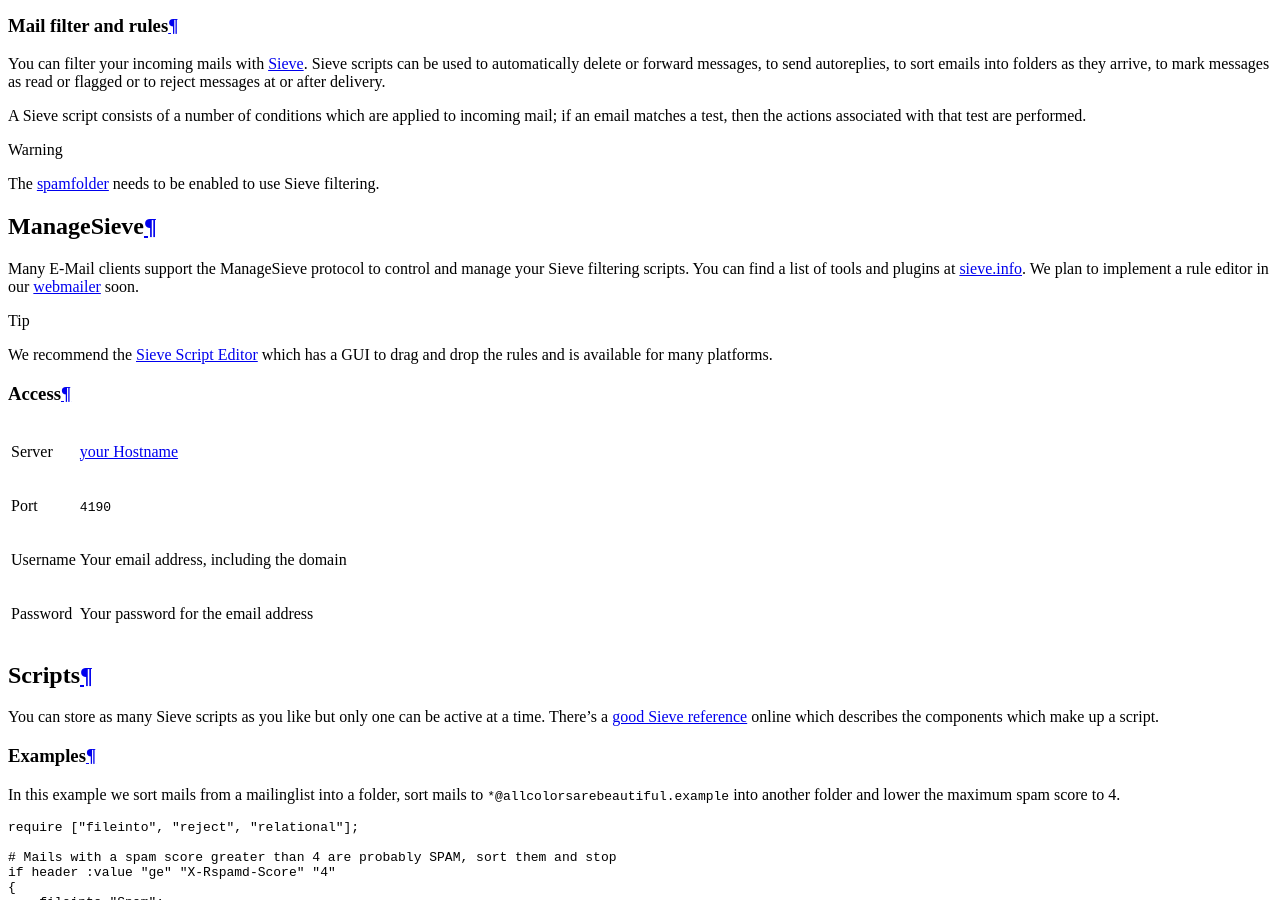
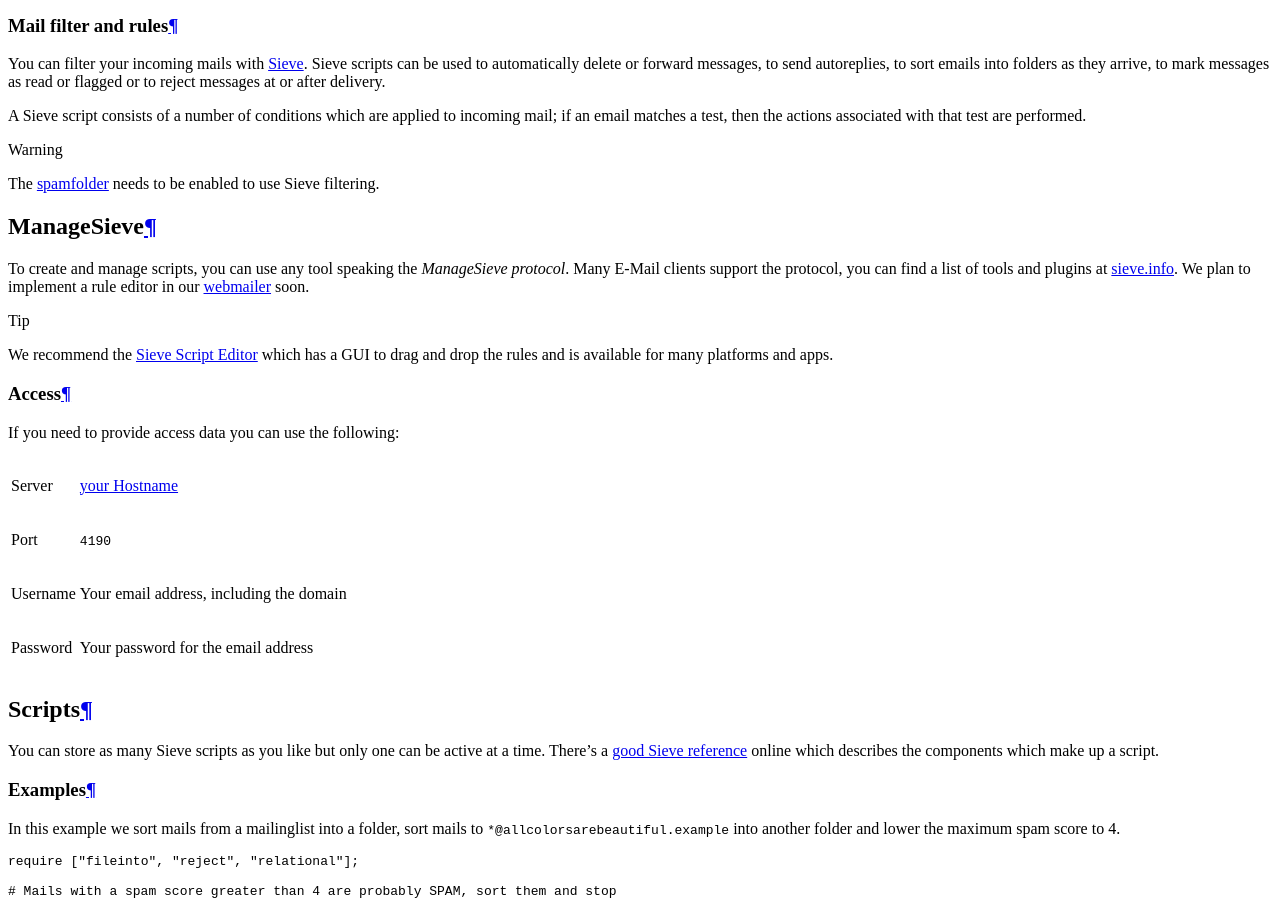
Before and after one commit to Uberspace/manual, a Sphinx documentation site: the page built from source/mail-filters.rst, in a window 1280 px wide and 900 px high, scrolled down 1903 px. Built offline with Sphinx 7.4.7 and the Read the Docs theme 2.0.0, drawn with Linux system fonts in a browser that asks for light colours.

Commit message:
improve managesieve text #317

```diff
--- a/source/mail-filters.rst
+++ b/source/mail-filters.rst
@@ -13,12 +13,14 @@ A Sieve script consists of a number of conditions which are applied to incoming
 ManageSieve
 ###########
 
-Many E-Mail clients support the ManageSieve protocol to control and manage your Sieve filtering scripts. You can find a list of tools and plugins at `sieve.info <http://sieve.info/clients>`_. We plan to implement a rule editor in our :ref:`webmailer <mail-access>` soon.
+To create and manage scripts, you can use any tool speaking the *ManageSieve protocol*. Many E-Mail clients support the protocol, you can find a list of tools and plugins at `sieve.info <http://sieve.info/clients>`_. We plan to implement a rule editor in our :ref:`webmailer <mail-access>` soon.
 
-.. tip:: We recommend the `Sieve Script Editor <https://github.com/thsmi/sieve>`_ which has a GUI to drag and drop the rules and is available for many platforms.
+.. tip:: We recommend the `Sieve Script Editor <https://github.com/thsmi/sieve>`_ which has a GUI to drag and drop the rules and is available for many platforms and apps.
 
 Access
 ======
+
+If you need to provide access data you can use the following:
 
 +--------------------+----------------------------------------------+
 |Server              | :term:`your Hostname`                        |
```
